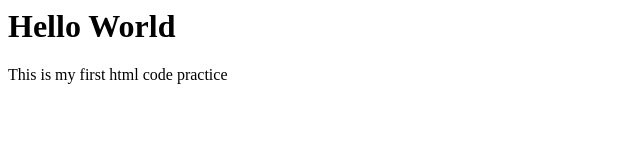
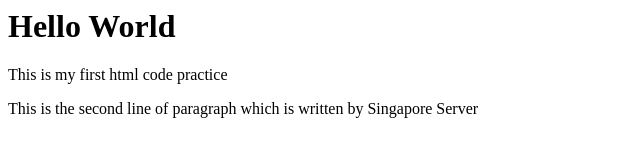
Before and after one commit to kumar15-sam/DevopsCentralGit, a plain HTML site: page index.html in a window 1280 px wide. Shown: the whole page, without its empty margins (0-640 px from the left). Drawn offline with Linux system fonts and the light colour scheme.

Commit message:
Second paragraph done by singapore

```diff
--- a/index.html
+++ b/index.html
@@ -5,5 +5,6 @@
 	<body>
 		<h1>Hello World</h1>
 		<p>This is my first html code practice</p>
+		<p>This is the second line of paragraph which is written by Singapore Server</p>
 	</body>
 </html>
```
